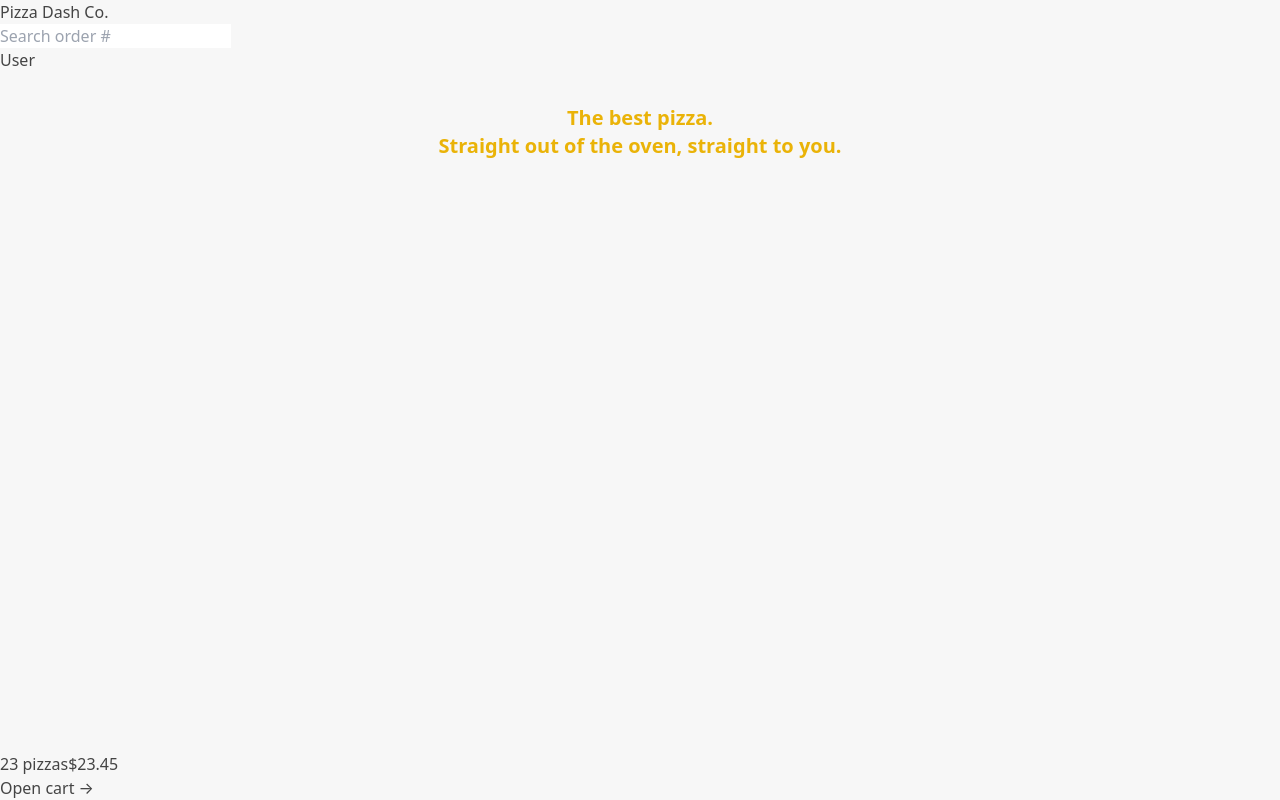
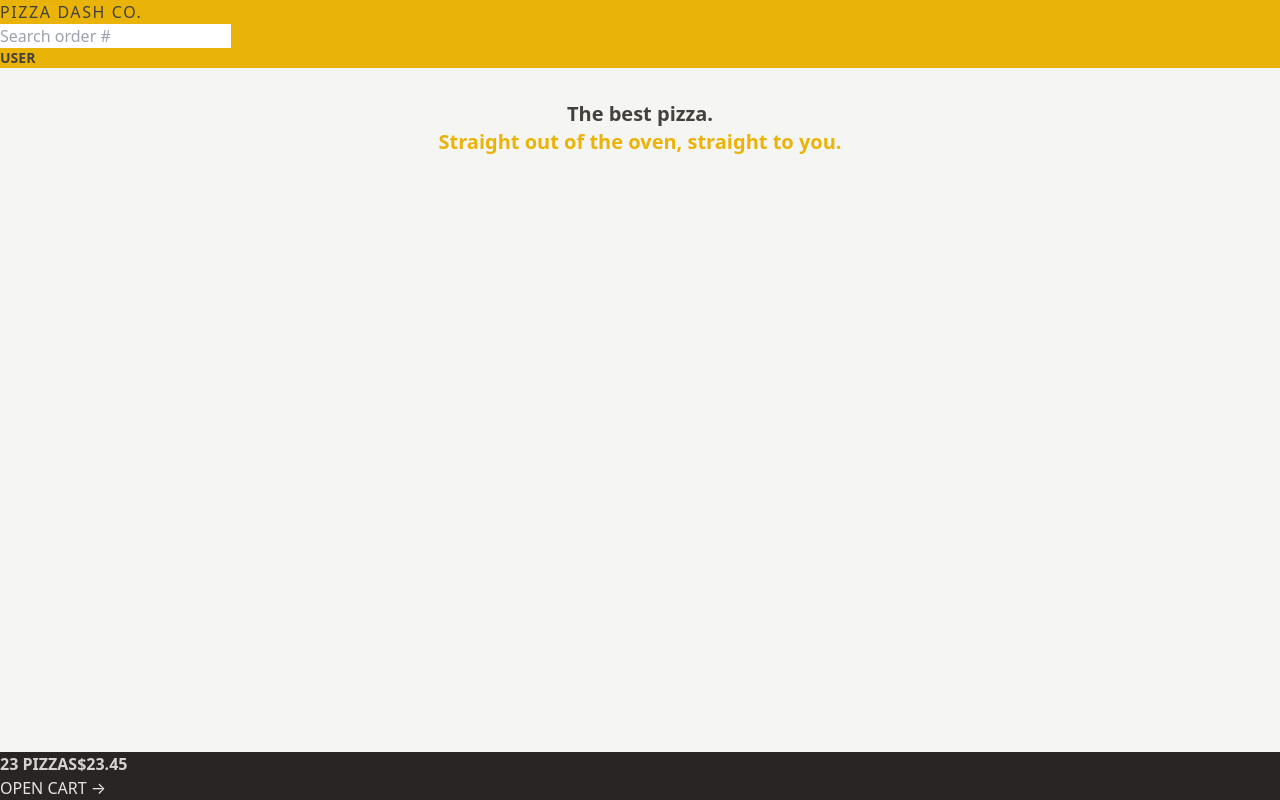
Before and after one commit to vibraniumSwaleh/pizza-dash, a React (Vite) app: page / in a window 1280 px wide. Built offline with nearby package versions, Linux system fonts and the light colour scheme.

Commit message:
add Username component

```diff
--- a/index.html
+++ b/index.html
@@ -1,4 +1,4 @@
-<!DOCTYPE html>
+<!doctype html>
 <html lang="en">
   <head>
     <meta charset="UTF-8" />
@@ -28,7 +28,7 @@
     <meta name="viewport" content="width=device-width, initial-scale=1.0" />
     <title>Pizza Dash</title>
   </head>
-  <body>
+  <body class="bg-stone-100 text-stone-700">
     <div id="root"></div>
     <script type="module" src="/src/main.jsx"></script>
   </body>
--- a/src/features/cart/CartOverview.jsx
+++ b/src/features/cart/CartOverview.jsx
@@ -2,12 +2,12 @@
 
 function CartOverview() {
   return (
-    <div>
-      <p>
+    <div className="bg-stone-800 uppercase text-stone-200">
+      <p className="font-semibold text-stone-300">
         <span>23 pizzas</span>
         <span>$23.45</span>
       </p>
-      <Link to='cart'> Open cart &rarr;</Link>
+      <Link to="cart"> Open cart &rarr;</Link>
     </div>
   );
 }
--- /dev/null
+++ b/src/features/user/Username.jsx
@@ -0,0 +1,5 @@
+function Username() {
+  return <div className="text-sm font-semibold">User</div>;
+}
+
+export default Username;
--- a/src/ui/Header.jsx
+++ b/src/ui/Header.jsx
@@ -1,12 +1,15 @@
 import { Link } from 'react-router-dom';
 import SearchOrder from '../features/order/SearchOrder';
+import Username from '../features/user/Username';
 
 function Header() {
   return (
-    <div>
-      <Link to='/'>Pizza Dash Co.</Link>
+    <div className="bg-yellow-500 uppercase">
+      <Link to="/" className="tracking-widest">
+        Pizza Dash Co.
+      </Link>
       <SearchOrder />
-      <p>User</p>
+      <Username />
     </div>
   );
 }
--- a/src/ui/Home.jsx
+++ b/src/ui/Home.jsx
@@ -1,10 +1,12 @@
 function Home() {
   return (
     <div>
-      <h1 className="text-center text-xl font-semibold text-yellow-500">
+      <h1 className="text-center text-xl font-semibold">
         The best pizza.
         <br />
-        Straight out of the oven, straight to you.
+        <span className="text-yellow-500">
+          Straight out of the oven, straight to you.
+        </span>
       </h1>
     </div>
   );
```
